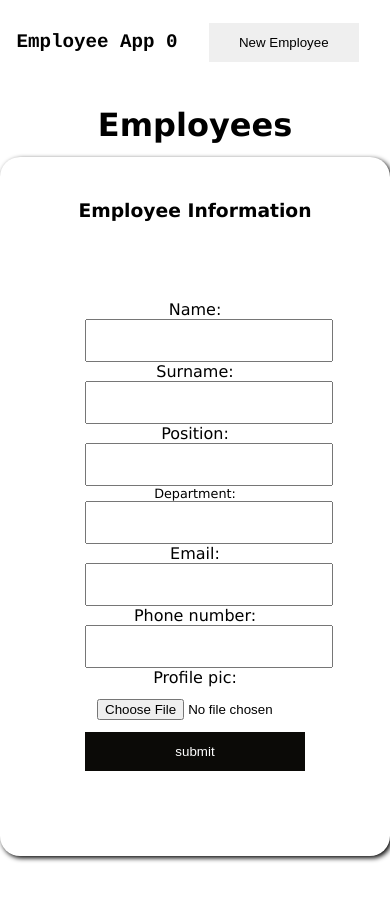
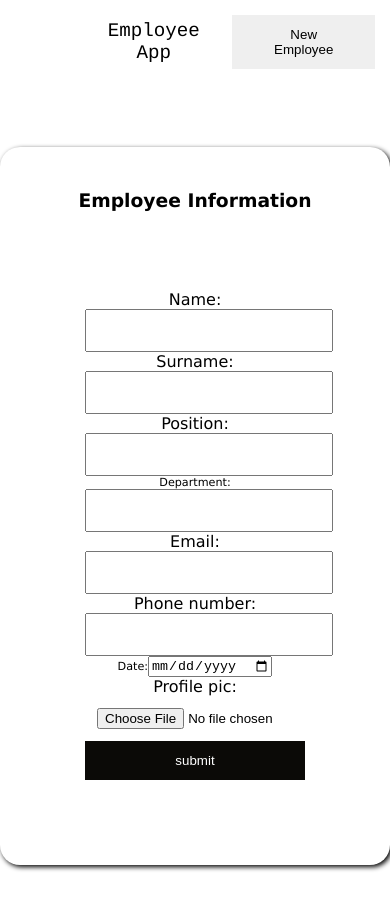
Before and after one commit to Lspacedev/employee-app, a React (Create React App) app: page / in a window 390 px wide. Both pictures are taken after a click on the button "New Employee". Shown: the top 910 px of the page. Built offline with nearby package versions, Linux system fonts and the light colour scheme.

Commit message:
added media queries

```diff
--- a/src/App.css
+++ b/src/App.css
@@ -39,7 +39,8 @@ body,
   display: grid;
   grid-template-columns: repeat(5, 1fr);
   grid-template-rows: repeat(10, 10%);
-  font-family: 'Lucida Sans', 'Lucida Sans Regular', 'Lucida Grande', 'Lucida Sans Unicode', Geneva, Verdana, sans-serif;
+  font-family: "Lucida Sans", "Lucida Sans Regular", "Lucida Grande",
+    "Lucida Sans Unicode", Geneva, Verdana, sans-serif;
 }
 .Add {
   grid-column: 1/6;
@@ -49,7 +50,7 @@ body,
 .Add-div {
   height: 100%;
   display: flex;
-  justify-content: space-evenly;
+  justify-content: space-between;
   align-items: center;
 }
 
@@ -60,11 +61,20 @@ body,
   border: none;
 }
 
+.logo {
+  margin-left: 90px;
+  font-size: 1.2rem;
 
-.logo {
-  font-size: 1.2rem;
-  font-weight: bold;
   font-family: "Courier", Courier, monospace;
+}
+
+.Sidebar {
+  grid-column: 1/2;
+  grid-row: 2/11;
+  padding: 60px 0px;
+}
+.Sidebar div {
+  padding: 15px 0px;
 }
 
 .Display {
@@ -77,8 +87,8 @@ body,
 
 .Display ul {
   list-style: none;
+  width: 90%;
 }
-
 
 .search-div {
   width: 40%;
@@ -93,7 +103,7 @@ body,
   padding: 5px;
   border: none;
 }
-.search-div  input[type="search"] {
+.search-div input[type="search"] {
   border: none;
 }
 
@@ -112,7 +122,6 @@ body,
   display: flex;
   justify-content: center;
   align-items: center;
-
 }
 
 .form-div {
@@ -150,7 +159,6 @@ input[type="submit"] {
 }
 
 .employees-display {
-  width: 80%;
   display: flex;
   justify-content: center;
   flex-wrap: wrap;
@@ -159,18 +167,20 @@ input[type="submit"] {
   padding: 25px;
 
   background-color: whitesmoke;
-
+  border-top: 1px solid rgb(160, 160, 160);
 }
 
 .employees-display li {
   flex: 25%;
-  height: 400px;
-  width: 300px;
+  height: 320px;
+
   max-width: 250px;
 
   padding: 10px 15px;
 
   background-color: white;
+  border-radius: 10px;
+  position: relative;
 }
 
 .Employee {
@@ -224,18 +234,19 @@ input[type="email"] {
 
 .department,
 .date {
-  font-size: 0.8rem;
+  font-size: 0.7rem;
 }
 
 .email-phone {
   display: flex;
   flex-direction: column;
   align-items: start;
-  margin: 0px 20px;
 }
 
 .email-phone div {
   margin: 2px 0px;
+  word-break: break-all;
+  font-size: 0.8rem;
 }
 
 .delete-update {
@@ -257,35 +268,13 @@ input[type="email"] {
   border: none;
   background-color: grey;
 }
-
+@media (max-width: 1200px) {
+}
 
 @media (max-width: 768px) {
-  .Display {
-    grid-column: 1/6;
-    grid-row: 2/11;
-
-  }
-
-  .employees-display {
-    flex-direction: column;
-    align-items: center;
-
-    margin: 0;
-    padding: 0;
-  }
-
-  .search-div input[type="search"] {
-    width: 60%;
-    padding: 5px;
-    border: none;
-  }
-
-
-
 }
 
-
-@media (max-width: 320px) {
+@media (max-width: 425px) {
   .App {
     display: flex;
     flex-direction: column;
@@ -293,17 +282,12 @@ input[type="email"] {
     margin: 0;
   }
   .Display {
-   padding: 0;
-   margin: 0;
+    padding: 0;
+    margin: 0;
   }
 
   .employees-display {
-
     margin: 0;
     padding: 0;
   }
-
-
-
-
 }
--- a/src/App.js
+++ b/src/App.js
@@ -4,6 +4,7 @@ import AddEmployee from "./components/addEmployee";
 import DisplayEmployees from "./components/displayEmployees";
 import { useState } from "react";
 import useLocalStorage from "./components/useLocalStorage";
+import Sidebar from "./components/sidebar";
 
 function App() {
   const [employees, setEmployees] = useLocalStorage("cartCount", []);
@@ -15,14 +16,13 @@ function App() {
         employee.id === obj.id ||
         employee.surname === obj.surname ||
         employee.email === obj.email ||
-        employee.phone === obj.phone,
+        employee.phone === obj.phone
     );
 
     console.log("filter", filteredEmployee, obj);
 
     //if employee doesn't exist add them
     if (filteredEmployee.length === 0) {
-      obj.date = Date();
       setEmployees((prev) => [...prev, obj]);
       setCount(count + 1);
     }
@@ -30,7 +30,7 @@ function App() {
 
   function handleDeleteEmployee(id) {
     const filteredEmployees = employees.filter(
-      (employee) => employee.id !== id,
+      (employee) => employee.id !== id
     );
     setEmployees(filteredEmployees);
   }
@@ -77,6 +77,7 @@ function App() {
         count={employees.length}
         handleAddEmployees={handleAddEmployees}
       />
+      <Sidebar />
       <DisplayEmployees
         employees={employees}
         handleDeleteEmployee={handleDeleteEmployee}
--- a/src/components/Form.js
+++ b/src/components/Form.js
@@ -103,6 +103,18 @@ function Form({ handleAddEmployees, toggleClicked, count }) {
               />
             </label>
           </div>
+          <div className="date">
+            <label htmlFor="date">
+              Date:
+              <input
+                type="date"
+                id="date"
+                name="date"
+                onChange={(e) => handleChange(e)}
+                value={obj.date}
+              />
+            </label>
+          </div>
           <div className="profile-pic">
             <label htmlFor="profile-pic">
               Profile pic:
--- a/src/components/addEmployee.js
+++ b/src/components/addEmployee.js
@@ -11,7 +11,7 @@ function AddEmployee({ count, handleAddEmployees }) {
   return (
     <div className="Add">
       <div className="Add-div">
-        <div className="logo">Employee App {count}</div>
+        <div className="logo">Employee App</div>
 
         <button onClick={toggleClicked}>New Employee</button>
       </div>
--- a/src/components/displayEmployees.js
+++ b/src/components/displayEmployees.js
@@ -15,6 +15,7 @@ function DisplayEmployees({
     department: "",
     email: "",
     phone: "",
+    date: "",
     edit: false,
   });
 
@@ -37,8 +38,8 @@ function DisplayEmployees({
               .match(searchInput.toLowerCase()) ||
             employee.id.toString().match(searchInput) ||
             employee.phone.toString().match(searchInput.toString()) ||
-            employee.email.match(searchInput),
-        ),
+            employee.email.match(searchInput)
+        )
       );
     }
     return () => {
@@ -59,7 +60,6 @@ function DisplayEmployees({
 
   return (
     <div className="Display">
-      <h1>Employees</h1>
       <div className="search-div">
         <IoIosSearch
           style={{
@@ -77,6 +77,7 @@ function DisplayEmployees({
           value={searchInput}
         />
       </div>
+
       <ul className="employees-display">
         {searchResults.length !== 0
           ? searchResults.map((employee) => (
@@ -169,6 +170,18 @@ function DisplayEmployees({
                         />
                       </label>
                     </div>
+                    <div className="date">
+                      <label htmlFor="date">
+                        Date:
+                        <input
+                          type="date"
+                          id="date"
+                          name="date"
+                          onChange={(e) => handleChange(e)}
+                          value={obj.date}
+                        />
+                      </label>
+                    </div>
                   </div>
                 ) : (
                   <Employee
--- /dev/null
+++ b/src/components/sidebar.js
@@ -0,0 +1,10 @@
+function Sidebar() {
+  return (
+    <div className="Sidebar">
+      <div>Dashboard</div>
+      <div>Employees</div>
+    </div>
+  );
+}
+
+export default Sidebar;
```
